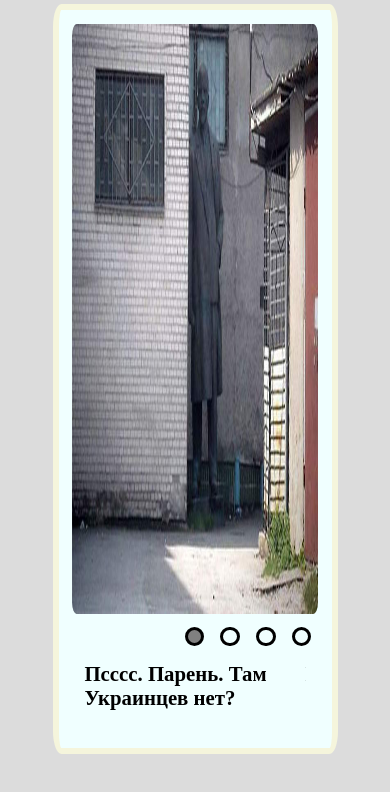
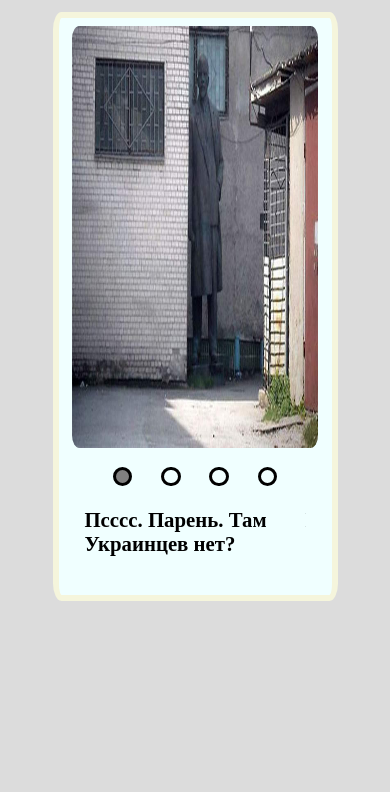
Before and after one commit to BurakMikita/cssMemSlider, a plain HTML site: page cssMemSlider/index.html in a window 390 px wide. Drawn offline with Linux system fonts and the light colour scheme.

Commit message:
fix: fix bug (Fri, May 13, 2022 9:23:24 AM)

```diff
--- a/cssMemSlider/index.html
+++ b/cssMemSlider/index.html
@@ -17,7 +17,7 @@
                 <input type="radio" name="rad" id="slider4">
 
                 <div class="container">
-                <div class="container__item meme1">
+                <div class="container__item sliders">
                     <img src="./assets/img/Lenin.jpg">
                 </div>
                 <div class="container__item">
--- a/cssMemSlider/style.css
+++ b/cssMemSlider/style.css
@@ -6,7 +6,7 @@ body {
 }
 .wrapper {
 	display: flex;
-	margin: 1% auto;
+	margin: 3% auto;
 	width: 70%;
 	height: 100%;
 	justify-content: center;
@@ -32,7 +32,7 @@ body {
 
 	width:90%;
 	height: 100%;
-	margin: 5% auto 0 auto;
+	margin: 3% auto 0 auto;
 	overflow: hidden;
 }
 .container__item {
@@ -43,7 +43,7 @@ body {
 .container__item img {
 	width: 100%;
 	height: 70vh;
-	border-radius: 2%;
+	border-radius: 3%;
 
 }
 .slider__footer {
@@ -72,19 +72,19 @@ body {
 	font-size:1.3em;
 	transition: 1s;
 }
-#slider1:checked ~ .container .meme1,
+#slider1:checked ~ .container .sliders,
 #slider1:checked ~ .slider__footer .footer__text .footer__allText .item1 {
 	margin-left: 0%;
 }
-#slider2:checked ~ .container .meme1,
+#slider2:checked ~ .container .sliders,
 #slider2:checked ~ .slider__footer .footer__text .footer__allText .item1{
 	margin-left: -25%;
 }
-#slider3:checked ~ .container .meme1,
+#slider3:checked ~ .container .sliders,
 #slider3:checked ~ .slider__footer .footer__text .footer__allText .item1 {
 	margin-left: -50%;
 }
-#slider4:checked ~ .container .meme1,
+#slider4:checked ~ .container .sliders,
 #slider4:checked ~ .slider__footer .footer__text .footer__allText .item1 {
 	margin-left: -75%;
 }
@@ -92,7 +92,7 @@ body {
 
 .buttons__label {
 	display: flex;
-	width: 15%;
+	width: 25%;
 
 }
 .label__item {
@@ -156,4 +156,16 @@ span:hover {
 		.label__item {
 			margin: 3%;
 		}
+		.container__item img {
+			width: 100%;
+			height: 50vh;
+			border-radius: 3%;
+
+		}
+		.buttons__label {
+			display: flex;
+			width: 100%;
+			justify-content: center;
+
+		}
 }
```
